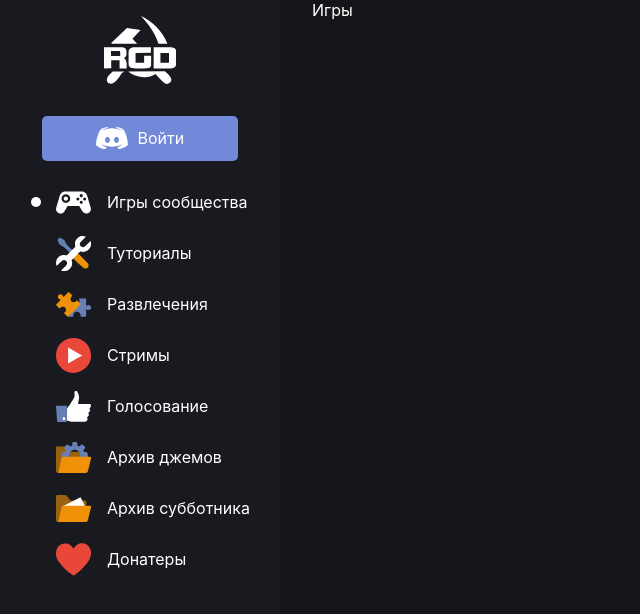
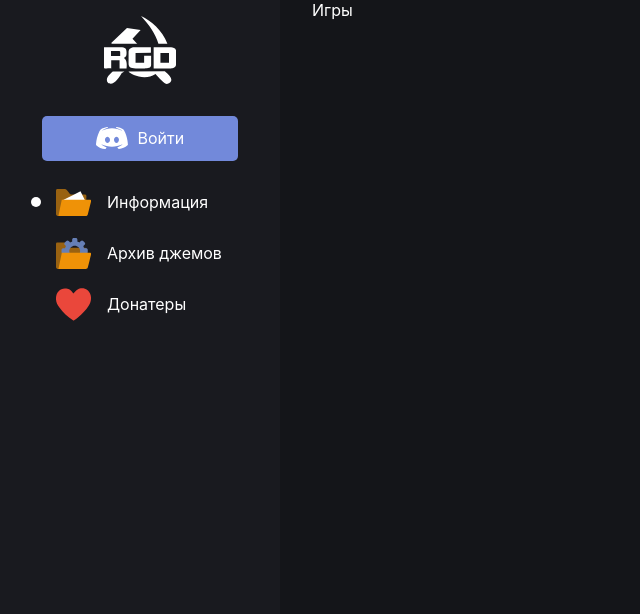
Before and after one commit to Terisback/rgd-web, a Next.js app: page / in a window 1280 px wide. Shown: the top 614 px of the page, without its empty margins (0-640 px from the left). Built offline with nearby package versions, Linux system fonts and the light colour scheme.

Commit message:
На самом деле большая часть страниц сейчас не нужна, поэтому нет смысла показывать их в меню

```diff
--- a/Components/Sidebar/components/index.ts
+++ b/Components/Sidebar/components/index.ts
@@ -4,6 +4,12 @@ import Menu from "./Menu";
 
 const elements = [
   {
+    href: "/",
+    icon: "icon_7",
+    title: "Информация",
+    admin: false,
+  },
+  /*{
     href: "/",
     icon: "icon_1",
     title: "Игры сообщества",
@@ -14,37 +20,37 @@ const elements = [
     icon: "icon_2",
     title: "Туториалы",
     admin: false,
-  },
-  {
+  },*/
+  /*{
     href: "/fun",
     icon: "icon_3",
     title: "Развлечения",
     admin: false,
-  },
-  {
-    href: "/streams",
-    icon: "icon_4",
-    title: "Стримы",
-    admin: false,
-  },
-  {
-    href: "/votes",
-    icon: "icon_5",
-    title: "Голосование",
-    admin: false,
-  },
+  },*/
   {
     href: "/jams",
     icon: "icon_6",
     title: "Архив джемов",
     admin: false,
   },
-  {
+  /*{
+    href: "/streams",
+    icon: "icon_4",
+    title: "Стримы",
+    admin: false,
+  },*/
+  /*{
+    href: "/votes",
+    icon: "icon_5",
+    title: "Голосование",
+    admin: false,
+  },*/
+  /*{
     href: "/screenshotsaturday",
     icon: "icon_7",
     title: "Архив субботника",
     admin: false,
-  },
+  },*/
   {
     href: "/donat",
     icon: "icon_8",
```
